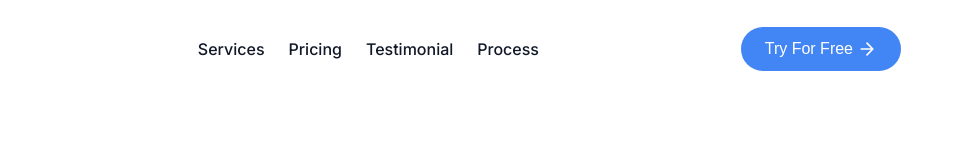
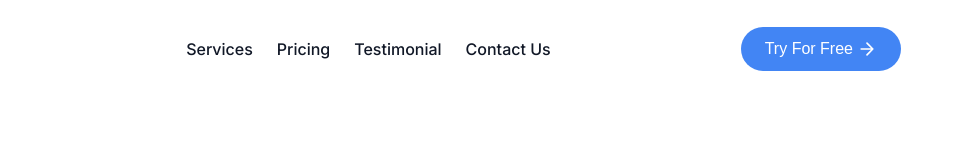
Before and after one commit to hargit19/click-n-call, a plain HTML site: page index.html in a window 1280 px wide. Shown: the top 160 px of the page, 315-1280 px from the left. Drawn offline with nearby package versions, Linux system fonts and the light colour scheme.

Commit message:
Update index.html

```diff
--- a/index.html
+++ b/index.html
@@ -1439,7 +1439,7 @@ nav a:hover {
                         <li><a href="#services">Services</a></li>
                         <li><a href="#pricing">Pricing</a></li>
                         <li><a href="#testimonial">Testimonial</a></li>
-                        <li><a href="#process">Process</a></li>
+                        <li><a href="#process">Contact Us</a></li>
                     </ul>
                 </nav>
                 <button class="btn-primary" onclick="scrollDownBy1200px()">
```
